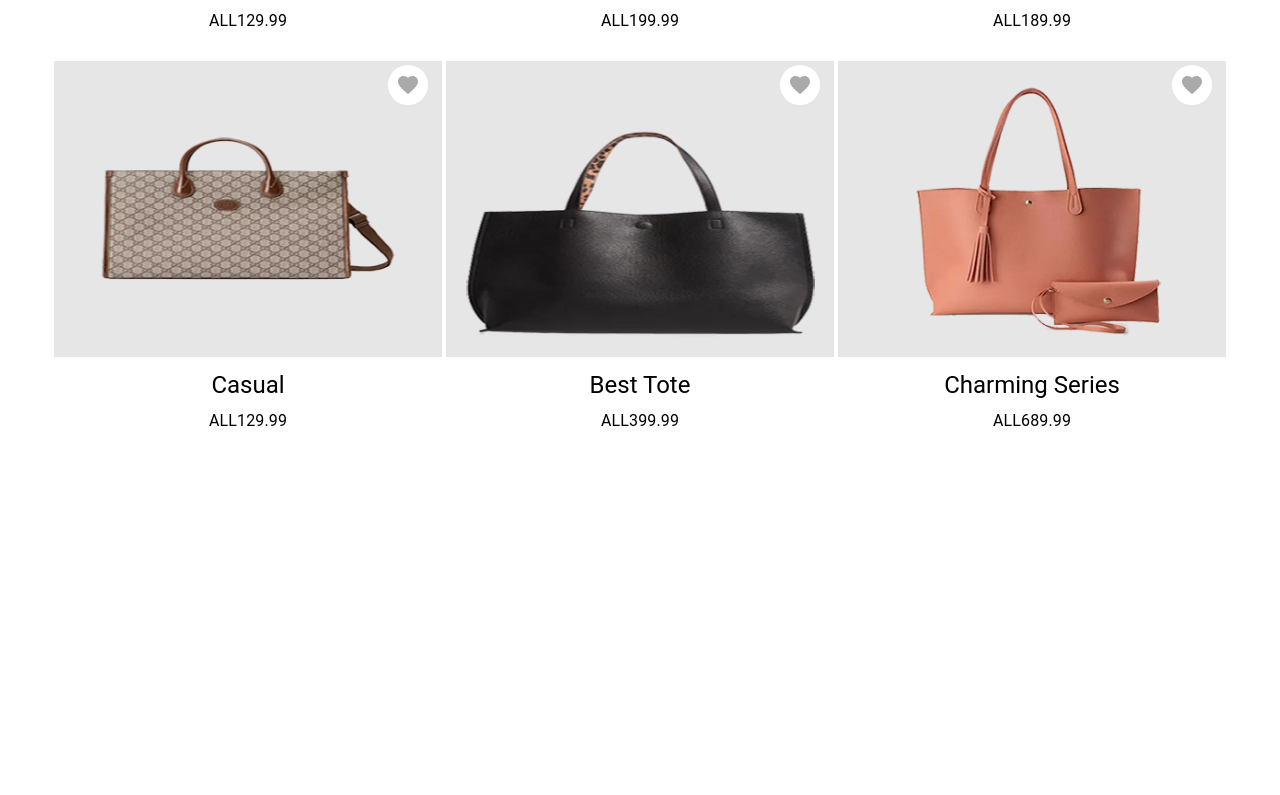
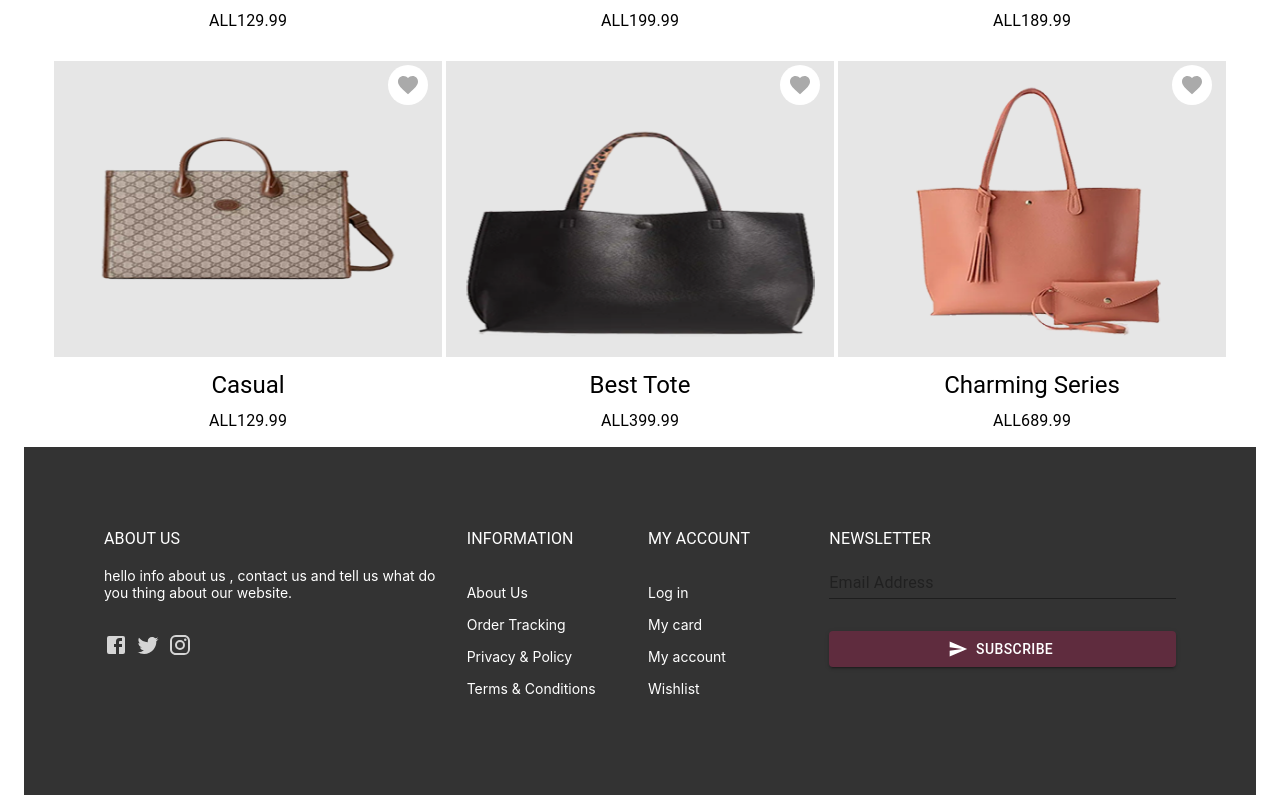
Before and after one commit to ElioHimci/final-project, a React (Create React App) app: page / in a window 1280 px wide. Shown: the part 1209-2004 px from the top of the page. Before the commit the page ends 1656 px from the top, so only its background shows below. Built offline with nearby package versions, Linux system fonts and the light colour scheme; a web font is replaced by a local one.

Commit message:
shtova Footer

```diff
--- a/src/App.js
+++ b/src/App.js
@@ -9,6 +9,7 @@
 import Promotions from './components/promotions';
 import Products from './components/products';
 import { Box, Typography } from '@mui/material';
+import Footer from './components/footer';
 function App() {
 
 
@@ -22,8 +23,8 @@
       <Typography variant='h4'>Our Products</Typography>
     </Box>
     <Products/>
+    <Footer/>
       {/*
-      Footer
       searchbox
       appdrawer
       */}
--- /dev/null
+++ b/src/components/footer/index.js
@@ -0,0 +1,107 @@
+import { Grid,Box, Typography, List, ListItemText, Input, Button } from "@mui/material"
+import React from "react"
+import { FooterTitle } from "../../styles/footer"
+import { Colors } from "../../styles/theme"
+import { Facebook,Twitter,Instagram } from "@mui/icons-material"
+import { Stack } from "@mui/system"
+import SendIcon from '@mui/icons-material/Send';
+
+export default function Footer () {
+    return (
+        <Box
+        sx = {{
+            background : Colors.shaft,
+            color:Colors.white,
+            padding : {xs : 4 ,md : 10},
+            pt: 12,
+            pb: 12,
+            fontSize:{xs : '12px',md : '14px'}
+        }}
+        >
+            <Grid container spacing={2} justifyContent= 'center'>
+                <Grid item md={6} lg={4}>
+                    <FooterTitle variant = "body1">About us</FooterTitle>
+                    <Typography variant = "caption2">
+                        hello info about us , contact us and tell us what do you thing about our website.
+                    </Typography>
+                    <Box sx={{
+                        mt : 4,
+                        color: Colors.dove_gray
+                    }}>
+                        <Facebook sx={{mr: 1}}/>
+                        <Twitter sx={{mr: 1}}/>
+                        <Instagram sx={{mr: 1}}/>
+                    </Box>
+
+                </Grid>
+                <Grid item md = {6} lg = {2}>
+                    <FooterTitle variant = 'body1'> Information </FooterTitle>
+                    <List>
+                        <ListItemText>
+                            <Typography lineHeight={2} variant = 'caption2'>
+                                About Us
+                            </Typography>
+                        </ListItemText>
+                        <ListItemText>
+                            <Typography lineHeight={2} variant = 'caption2'>
+                                Order Tracking
+                            </Typography>
+                        </ListItemText>
+                        <ListItemText>
+                            <Typography lineHeight={2} variant = 'caption2'>
+                                Privacy &amp; Policy
+                            </Typography>
+                        </ListItemText>
+                        <ListItemText>
+                            <Typography lineHeight={2} variant = 'caption2'>
+                                Terms & Conditions
+                            </Typography>
+                        </ListItemText>
+                    </List>
+                </Grid>
+                <Grid item md = {6} lg = {2}>
+                    <FooterTitle variant = 'body1'> my account </FooterTitle>
+                    <List>
+                        <ListItemText>
+                            <Typography lineHeight={2} variant = 'caption2'>
+                                Log in
+                            </Typography>
+                        </ListItemText>
+                        <ListItemText>
+                            <Typography lineHeight={2} variant = 'caption2'>
+                                My card
+                            </Typography>
+                        </ListItemText>
+                        <ListItemText>
+                            <Typography lineHeight={2} variant = 'caption2'>
+                                My account
+                            </Typography>
+                        </ListItemText>
+                        <ListItemText>
+                            <Typography lineHeight={2} variant = 'caption2'>
+                                Wishlist
+                            </Typography>
+                        </ListItemText>
+                    </List>
+                </Grid>
+                <Grid item md={6} lg={4}>
+                    <FooterTitle variant = 'body1'> NewsLetter </FooterTitle>
+                    <Stack>
+                        <Input
+                        color="secondary"
+                        label="Email Address"
+                        variant= "standart"
+                        placeholder="Email Address"
+                        />
+                        <Button
+                        startIcon={<SendIcon sx={{color: Colors.white}}/>}
+                        sx={{mt:4 , mb:4}}
+                        variant="contained">
+                        Subscribe
+                        </Button>
+                    </Stack>
+                </Grid>
+            </Grid>
+        </Box>
+    )
+}
--- /dev/null
+++ b/src/styles/footer/index.js
@@ -0,0 +1,7 @@
+import {  Typography } from "@mui/material"
+import { styled } from "@mui/system"
+
+export const FooterTitle = styled(Typography)(()=>({
+    textTransform :"uppercase",
+    marginBottom: '1em'
+}))
```
